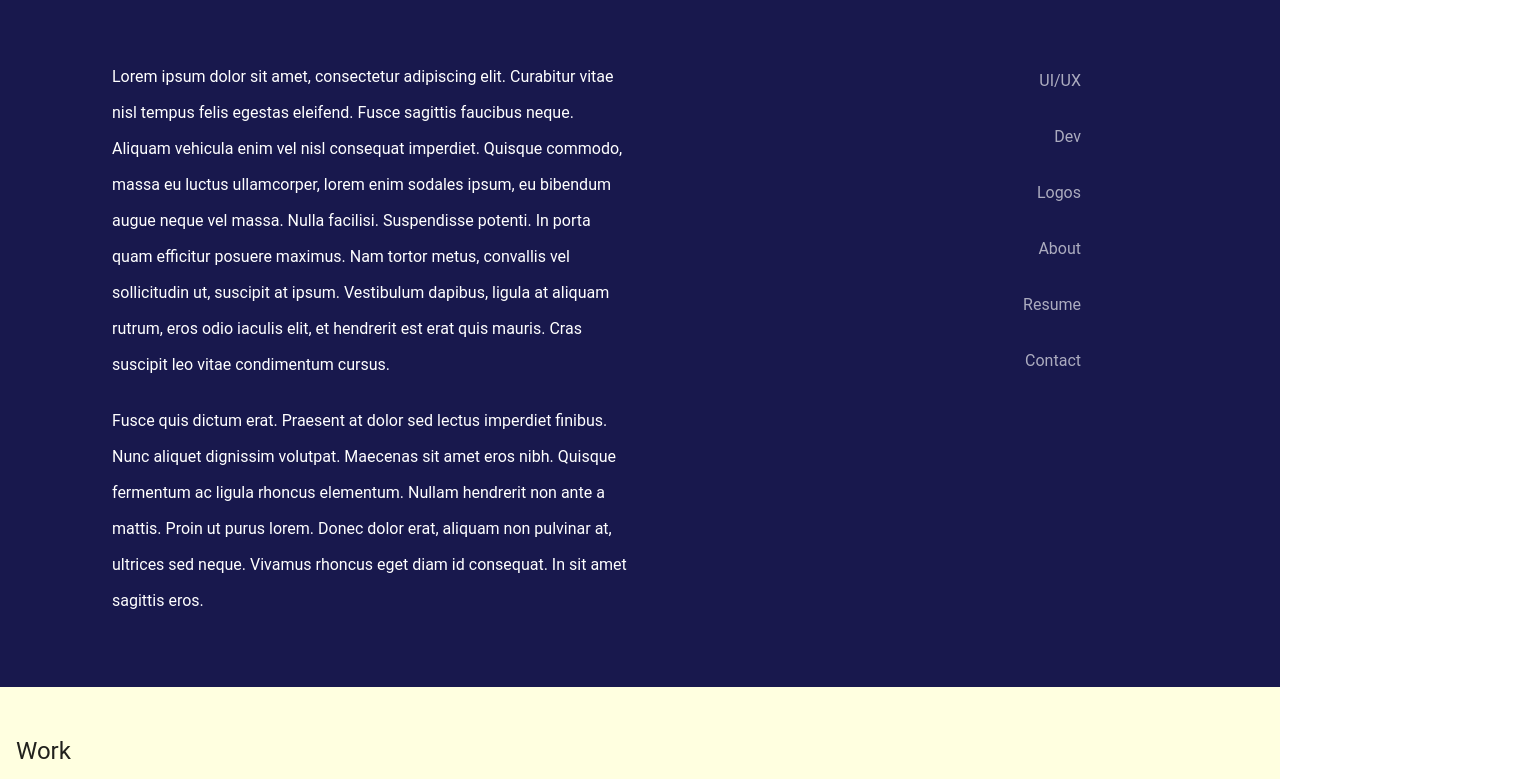
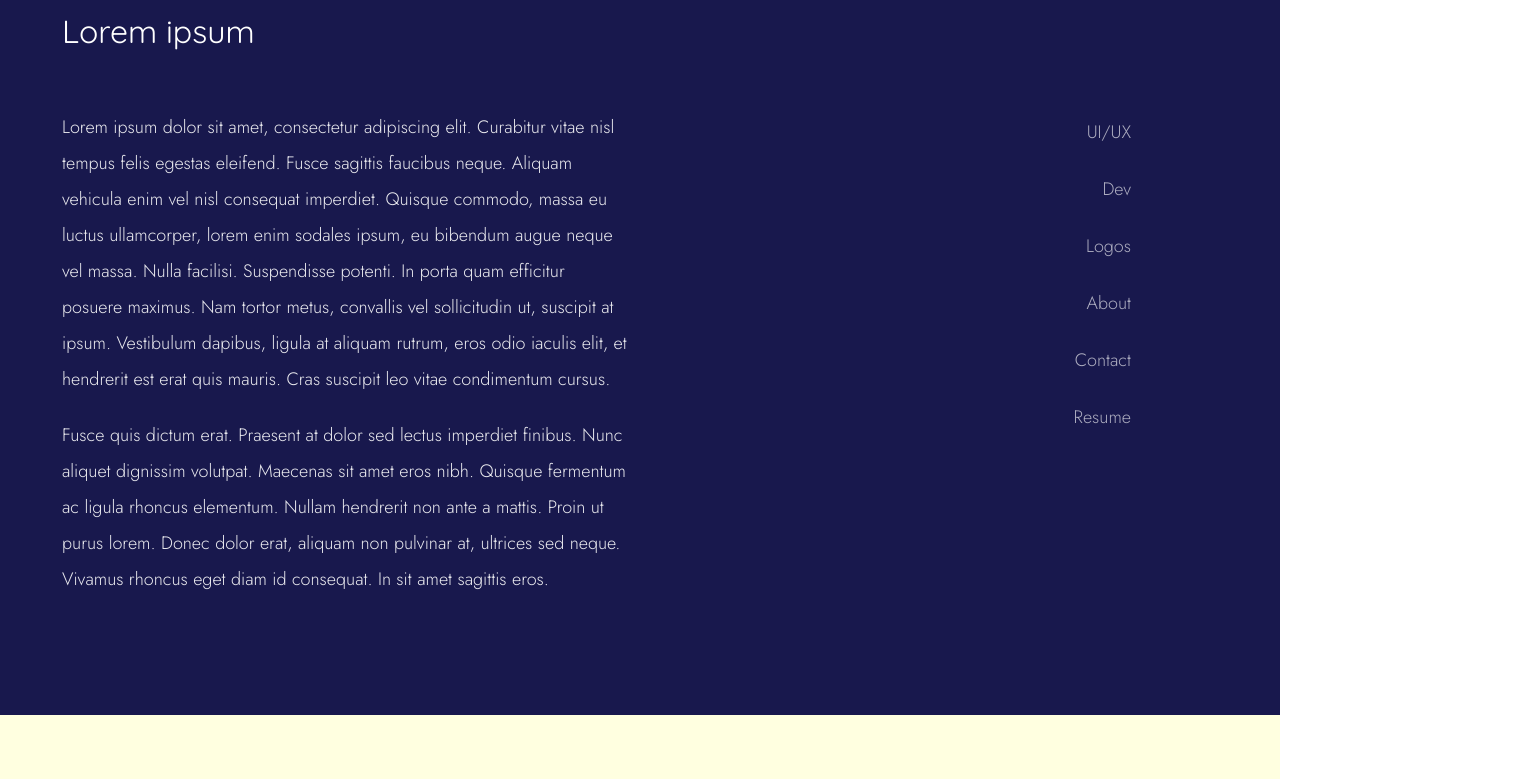
Before and after one commit to keljr021/portfolio-2023, a Vue app: page / in a window 1280 px wide. Shown: the part 105-884 px from the top of the page, 1540 px wide, since content can reach past the window. Built offline with nearby package versions, Linux system fonts and the light colour scheme.

Commit message:
Added new fonts and adjusted components for mobile

```diff
--- a/src/App.vue
+++ b/src/App.vue
@@ -40,13 +40,13 @@
             text: 'About'
           },
           {
+            className: 'contact',
+            text: 'Contact'
+          },
+          {
             className: 'resume',
             text: 'Resume'
           },
-          {
-            className: 'contact',
-            text: 'Contact'
-          }
         ],
         socialIconsArray: [
             {
@@ -70,14 +70,14 @@
     },
     methods: {
       scrollTo(input) {
+        if (input === 'resume')
+          window.open('https://docs.google.com/document/d/1SABOJAG4JkzPpqIXq3yTini9i2JFcc9Nb7xT6sgzIqY/edit?usp=sharing', '_blank');
+        else {
         let el = document.getElementsByClassName(input)[0];
-
-        if(el) {
+          if(el)
             el.scrollIntoView({ behavior: 'smooth', inline: 'start' });
         }
-        else
-          alert('ELement not found: ', input);
-      },
+      }
     },
     mounted() {
       let input = null;
@@ -103,7 +103,7 @@
     <!-- Gives spacing between navigation and content below -->
     <v-spacer v-if="this.$vuetify.display.xs" style="height:41.5px"></v-spacer>
 
-    <Cta @scrolTo="scrollTo" :navItems="navItems" :socialIconsArray="socialIconsArray"/>
+    <Cta @scrollTo="scrollTo" :navItems="navItems" :socialIconsArray="socialIconsArray"/>
     <Work />
     <About />
     <Contact :socialIconsArray="socialIconsArray" />
@@ -112,4 +112,16 @@
   </v-app>
 </template>
 
-<style scoped></style>
+<style>
+@import url('https://fonts.googleapis.com/css2?family=Quicksand:ital,wght@0,100;0,200;0,300;0,400;0,500;0,600;0,700;0,800;0,900;1,100;1,200;1,300;1,400;1,500;1,600;1,700;1,800;1,900&display=swap');
+@import url('https://fonts.googleapis.com/css2?family=Jost:ital,wght@0,100;0,200;0,300;0,400;0,500;0,600;0,700;0,800;0,900;1,100;1,200;1,300;1,400;1,500;1,600;1,700;1,800;1,900&display=swap');
+
+* {
+  font-family: 'Jost', 'Roboto', sans-serif;
+}
+
+h1, h2, h3 {
+  font-family: 'Quicksand', 'Roboto Thin', sans-serif;
+  font-weight: normal;
+}
+</style>
--- a/src/components/About.vue
+++ b/src/components/About.vue
@@ -30,6 +30,8 @@
 
 .about-text-title {
     font-size: 24px;
+    font-family: 'Quicksand', 'Roboto Thin', sans-serif;
+    font-weight: normal;
     padding: 30px 0;
 }
 
@@ -41,7 +43,7 @@
 }
 
 .about-image {
-    height: 100%;
+    width: 100%;
 }
 
 @media all and (max-width: 768px) {
@@ -52,6 +54,7 @@
     }
 
     .about-image {
+        width: initial !important;
         height: 300px;
     }
 }
--- a/src/components/Contact.vue
+++ b/src/components/Contact.vue
@@ -54,6 +54,8 @@ export default {
 
 .contact-title {
     font-size: 24px;
+    font-family: 'Quicksand', 'Roboto Thin', sans-serif;
+    font-weight: normal;
     padding: 10px 0;
 }
 
--- a/src/components/Cta.vue
+++ b/src/components/Cta.vue
@@ -37,7 +37,7 @@ export default {
                 <CtaText />
             </v-col>
             <v-col v-if="!$vuetify.display.xs">
-                <CtaMenu @scroll-to="scrollTo" :navItems="navItems"/>
+                <CtaMenu @scrollTo="scrollTo" :navItems="navItems"/>
             </v-col>
         </v-row>
     </v-container>
@@ -48,7 +48,7 @@ export default {
     background:#18184d;
     color: white;
     min-height: 500px;
-    padding: 50px 100px;
+    padding: 100px 50px 100px;
 }
 
 @media all and (max-width: 768px) {
--- a/src/components/Work.vue
+++ b/src/components/Work.vue
@@ -1,7 +1,20 @@
-<script setup>
+<script>
 import UiWork from './partials/UiWork.vue'
 import DevWork from './partials/DevWork.vue'
 import LogoWork from './partials/LogoWork.vue'
+export default {
+    name: 'work',
+    data() {
+        return {
+            lazyLoad: false
+        };
+    },
+    components: {
+        UiWork,
+        DevWork,
+        LogoWork
+    }
+}
 </script>
 
 <template>
@@ -21,11 +34,17 @@ import LogoWork from './partials/LogoWork.vue'
     </v-container>
 </template>
 
-<style >
+<style>
 .work {
     background:lightyellow;
     min-height: 500px;
-    padding: 50px 100px;
+    padding: 50px 100px !important;
+}
+
+.work-title,
+.work-subtitle {
+    font-family: 'Quicksand', 'Roboto Thin', sans-serif;
+    font-weight: normal;
 }
 
 .work-title {
@@ -45,7 +64,7 @@ import LogoWork from './partials/LogoWork.vue'
 
 @media all and (max-width: 768px) {
     .work {
-        padding: 20px;
+        padding: 20px !important;
     }
 }
 </style>
--- a/src/components/partials/CtaMenu.vue
+++ b/src/components/partials/CtaMenu.vue
@@ -4,6 +4,9 @@ export default {
     props: {
         navItems: Array
     },
+    emits: [
+        'scrollTo'
+    ],
     computed: {
         ctaNavItems() {
            return this.navItems.filter(items => items.text);
@@ -11,7 +14,7 @@ export default {
     },
     methods: {
         scrollTo(input) {
-            this.$emit('scroll-to', input)
+            this.$emit('scrollTo', input)
         }
     }
 }
@@ -27,6 +30,8 @@ export default {
 
 <style lang="scss" scoped>
 .cta-menu {
+    font-size: 18px;
+    font-weight: 300;
     height: 100px;
     padding: 0 50px;
 }
@@ -38,7 +43,6 @@ export default {
 .cta-menu-item {
     margin: 20px;
     padding: 0 10px 10px;
-    border-bottom: 2px solid transparent;
     cursor: pointer;
     text-align: right;
     opacity: 0.8;
@@ -47,6 +51,7 @@ export default {
         opacity: 0.8;
         border: 3px solid transparent;
         padding: 4px;
+        transition: border-bottom-color 0.3s;
 
         &:hover {
             opacity: 1;
--- a/src/components/partials/CtaText.vue
+++ b/src/components/partials/CtaText.vue
@@ -9,7 +9,10 @@
 
 <style scoped>
 .cta-text p {
-    line-height: 2.25;
+    font-size: 18px;
+    font-weight: 300;
+    opacity: 0.9;
+    line-height: 2;
     padding: 10px 0;
 }
 </style>
--- a/src/components/partials/WorkCard.vue
+++ b/src/components/partials/WorkCard.vue
@@ -22,8 +22,12 @@ export default {
     </v-col>
 </template>
 
-<style>
+<style lang="scss">
 .work-card {
     cursor: pointer;
+
+    .v-card, .v-card-text {
+        line-height: 1.5 !important;
+    }
 }
 </style>
```
Also changed, not shown: src/components/Navbar.vue (indentation only).
